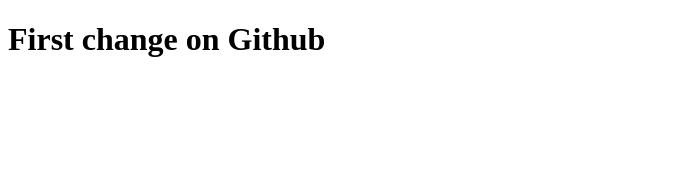
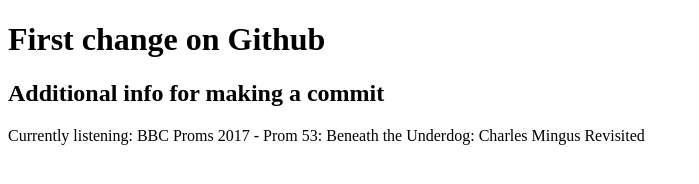
Before and after one commit to radko79/W07-copy, a plain HTML site: page index.html in a window 1280 px wide. Shown: the whole page, without its empty margins (0-699 px from the left). Drawn offline with Linux system fonts and the light colour scheme.

Commit message:
Add h2 & p tags

```diff
--- a/index.html
+++ b/index.html
@@ -5,5 +5,7 @@
 </head>
 <body>
 	<h1> First change on Github </h1>
+	<h2> Additional info for making a commit </h2>
+	<p> Currently listening: BBC Proms 2017 - Prom 53: Beneath the Underdog: Charles Mingus Revisited </p>
 </body>
 </html>
```
